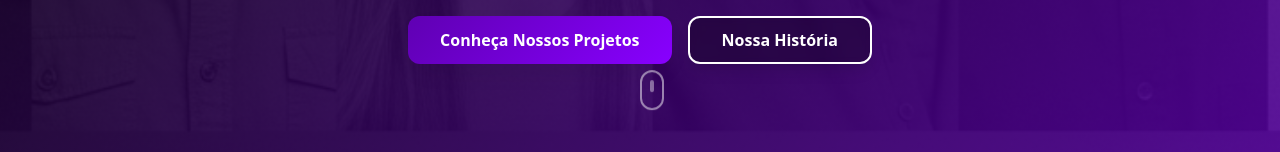
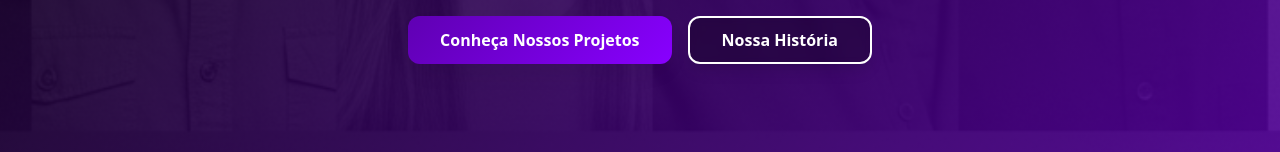
Before and after one commit to lorocks51987/vozesFortes, a React (Vite) app: page / in a window 1280 px wide. Shown: the part 648-800 px from the top of the page. Built offline with nearby package versions, Linux system fonts and the light colour scheme; the HTML template or start-up script is replaced by a standard one.

Commit message:
remover icone de mouse

```diff
--- a/src/components/HeroSection.tsx
+++ b/src/components/HeroSection.tsx
@@ -73,12 +73,7 @@
                 </div>
             </div>
 
-            {/* Scroll Indicator */}
-            <div className="absolute bottom-2 sm:bottom-4 md:bottom-8 left-1/2 transform -translate-x-1/2 animate-bounce z-20 pointer-events-none">
-                <div className="w-6 h-10 border-2 border-primary-foreground/50 rounded-full flex justify-center">
-                    <div className="w-1 h-3 bg-primary-foreground/80 rounded-full mt-2 animate-pulse" />
-                </div>
-            </div>
+
         </section>
     );
 }
```
